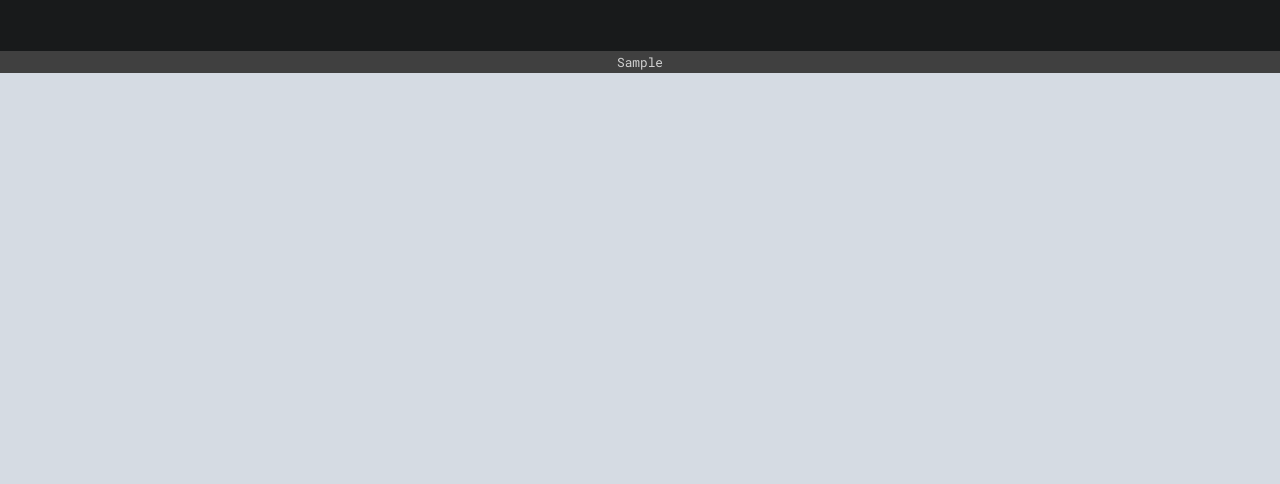
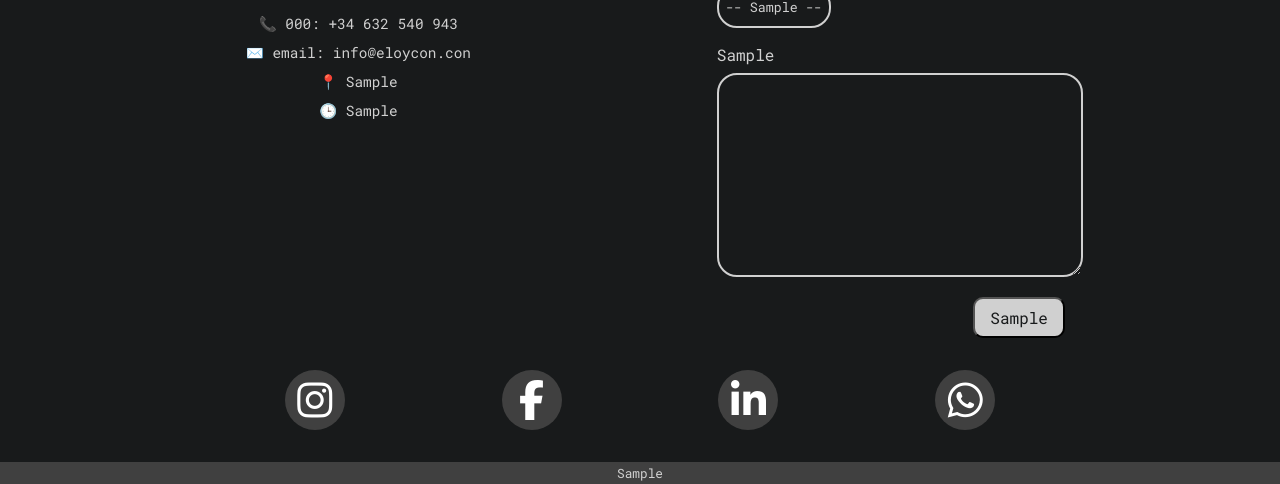
Before and after one commit to Jhon0507/eloycon, a Python web app: template app/templates/contacto.html in a window 1280 px wide. Shown: the part 1593-2077 px from the top of the page. Before the commit the page ends 1666 px from the top, so only its background shows below. Run offline with Jinja, Linux system fonts and the light colour scheme; the template is opened without the code that fills it: most values are stand-ins (such as "Sample title", 1, 10 or a date in 2020); grey boxes marked "Sample" are stand-in pictures; some libraries are stand-ins or nearby versions.

Commit message:
Agregar la funcionalidad al endpoint de contactos y agregar una tabla a la BBDD para guardar las peticiones

```diff
--- a/app/static/css/contacto.css
+++ b/app/static/css/contacto.css
@@ -2,7 +2,7 @@
 START STYLE CONTACT CONTENT
 */
 main {
-    margin: 4rem 0;
+    margin: 4rem 0 2rem 0;
     display: flex;
     justify-content: center;
 }
@@ -25,10 +25,118 @@ main {
 
 .container-info-contact {
     display: flex;
+    margin-top: 2rem;
+}
+
+.dates {
+    text-align: center;
+}
+
+.container-info-contact div:first-child {
+    display: flex;
+    flex-direction: column;
 }
 
 .container-info-contact div {
     width: 50%;
+}
+
+.container-info-contact div:first-child p {
+    margin: 5px 0;
+    font-size: .9rem;
+}
+
+.container-info-contact div:first-child iframe{
+    margin-bottom: 10px;
+}
+
+.form-contact {
+    display: flex;
+    flex-direction: column;
+    margin-left: 15%;
+}
+
+.form-contact div {
+    width: 80%;
+}
+
+.form-contact div:hover {
+    color: white;
+    border-color: white;
+}
+
+label {
+    text-transform: capitalize;
+    display: block;
+    margin-bottom: 8px;
+}
+
+input, select, textarea {
+    font-family: 'Roboto Mono';
+    margin-bottom: 1rem;
+    width: 100%;
+    background-color: #181a1b;
+    color: #d0d0d0;
+    outline: none;
+    border: 2px solid #d0d0d0;
+    border-radius: 20px;
+    padding: 10px 7px;
+}
+
+select {
+    width: fit-content;
+    appearance: none;
+}
+
+button[type="submit"] {
+    font-family: 'Roboto Mono';
+    font-size: 1rem;
+    float: right;
+    background-color: #d0d0d0;
+    color: #181a1b;
+    padding: 8px 15px;
+    border-radius: 10px;
+}
+
+button[type="submit"]:hover {
+    background-color: white;
+}
+
+.social-media-container {
+    margin-top: 2rem;
+    display: flex;
+    justify-content: space-evenly;
+}
+
+.social-media-container div {
+    background-color: #404040;
+    width: 60px;
+    height: 60px;
+    border-radius: 50%;
+    display: flex;
+    justify-content: center;
+    align-items: center;
+}
+
+.fa-instagram, .fa-facebook-f, .fa-linkedin-in, .fa-whatsapp {
+    font-size: 2.5rem;
+    color: white;
+}
+
+.container-instagram:hover {
+    background: linear-gradient(45deg, #f58529, #dd2a7b, #8134af, #515bd4);
+}
+
+.container-facebook:hover {
+    background-color: #1877F2;
+}
+
+.container-linkedin:hover {
+    background-color: #0A66C2;
+}
+
+.container-whatsapp:hover {
+    background-color: #25D366;
 }
 /*
 END STYLE CONTACT CONTENT
@@ -41,3 +149,13 @@ END STYLE CONTACT CONTENT
     justify-content: center;
     text-align: center;
 }
+
+.container-error {
+    margin-left: 25%;
+}
+
+#error {
+    text-align: center;
+    color: #FF6666;
+    font-weight: 300;
+}
--- a/app/static/css/footer.css
+++ b/app/static/css/footer.css
@@ -55,17 +55,19 @@ footer {
 }
 
 .fa-whatsapp {
-    margin-top: 5px;
+    width: 50px;
+    height: 50px;
+    margin-top: 1rem;
     padding: 10px;
-    background-color: #b1b1b1;
-    color: #278d46;
+    background-color: #278d46;
+    color: white;
     font-size: 3rem;
     border-radius: 50%;
 }
 
 .fa-whatsapp:hover {
-    background-color: #d0d0d0;
-    color: #25d366;
+    background-color: #25d366;
+    color: white;
     transform: scale(1.1);
 }
 /*
--- a/app/static/css/servicios.css
+++ b/app/static/css/servicios.css
@@ -175,14 +175,14 @@ START STYLE SECTION BUTTON
     margin-bottom: 10px;
     padding: 10px 5px;
     text-decoration: none;
-    color: black;
+    color: #d0d0d0;
     display: block;
     background-color: #5b5b5b;
     border-radius: 40px;
 }
 
 .container-btns-btn a:hover {
-    color: #d0d0d0;
+    color: white;
     transform: scale(1.1);
 }
 /*
--- /dev/null
+++ b/app/static/js/verify_form_contact.js
@@ -0,0 +1,46 @@
+const formInput = document.getElementById('form-contact');
+const nameInput = document.getElementById('name');
+const surnamesInput = document.getElementById('surnames');
+const emailInput = document.getElementById('email');
+const locationInput = document.getElementById('location')
+const serviceInput = document.getElementById('service');
+const ideaInput = document.getElementById('idea');
+const error = document.getElementById('error');
+const lang = document.documentElement.lang;
+
+function verifyForm(event) {
+    if (nameInput.value.trim() === '' || /\d/.test(nameInput.value)) {
+        nameInput.focus();
+        event.preventDefault();
+        error.innerText = lang === 'es' ? 'Completa tu nombre' : 'Complete your name';
+        return false;
+    } else if (surnamesInput.value.trim() === '' || /\d/.test(surnamesInput.value)) {
+        surnamesInput.focus();
+        event.preventDefault();
+        error.innerText = lang === 'es' ? 'Completa tus apellidos' : 'Complete your surnames';
+        return false;
+    } else if (emailInput.value.trim() === '' || !/^[^\s@]+@[^\s@]+\.[^\s@]+$/.test(emailInput.value)) {
+        emailInput.focus();
+        event.preventDefault();
+        error.innerText = lang === 'es' ? 'Revisa tu correo' : 'Review your email';
+        return false;
+    } else if (locationInput.value.trim() === '' || /\d/.test(locationInput.value)) {
+        locationInput.focus();
+        event.preventDefault();
+        error.innerText = lang === 'es' ? 'Introduce tu localidad' : 'Introduce your location';
+        return false;
+    } else if (serviceInput.value === '0') {
+        serviceInput.focus();
+        event.preventDefault();
+        error.innerText = lang === 'es' ? 'Selecciona un tipo de servicio' : 'Select your type service';
+        return false;
+    } else if (ideaInput.value.trim() === '') {
+        ideaInput.focus();
+        event.preventDefault();
+        error.innerText = lang === 'es' ? 'Explicanos tus ideas' : 'Explain your ideas';
+        return false;
+    }
+    return true;
+}
+
+formInput.addEventListener('submit', verifyForm);
--- a/app/templates/base.html
+++ b/app/templates/base.html
@@ -10,7 +10,6 @@
     <script src="https://kit.fontawesome.com/57ce1ec34c.js" crossorigin="anonymous"></script>
     <title>EloyCon</title>
     <link rel="stylesheet" href="{{ url_for('static', filename='css/base.css') }}">
-    <link rel="stylesheet" href="{{ url_for('static', filename='css/footer.css') }}">
     {% block style %}{% endblock %}
 </head>
 <body>
--- a/app/templates/contacto.html
+++ b/app/templates/contacto.html
@@ -6,44 +6,50 @@
 {% block content %}
     {% include "carrusel.html" %}
     <main>
-
         <div class="container-contact">
             <h2>{{ content['contacto_titulo'] }}</h2>
             <p>{{ content['contacto_description'] }}</p>
             <div class="container-info-contact">
                 <div>
                     <iframe
-                    src="https://www.google.com/maps/embed?pb=!1m18!1m12!1m3!1d2042652.3989914302!2d31.656039407810546!3d0.6576887128807635!2m3!1f0!2f0!3f0!3m2!1i1024!2i768!4f13.1!3m3!1m2!1s0x1771a69f6499f945%3A0x874155ce43014549!2sUganda!5e0!3m2!1sca!2ses!4v1746630453219!5m2!1sca!2ses"
-                    width="100%"
-                    height="400px"
-                    style="border:0;"
-                    allowfullscreen=""
-                    loading="lazy"
-                    referrerpolicy="no-referrer-when-downgrade">
+                        src="https://www.google.com/maps/embed?pb=!1m18!1m12!1m3!1d914.2460411472623!2d2.6784142521950534!3d39.57888515475607!2m3!1f0!2f0!3f0!3m2!1i1024!2i768!4f13.1!3m3!1m2!1s0x12979300884a8fa7%3A0xc46ae12131985c36!2sFormaci%C3%B3%20Professional%20Dual%20Sant%20Josep%20Obrer!5e0!3m2!1ses!2ses!4v1746645359345!5m2!1ses!2ses"
+                        width="100%"
+                        height="400"
+                        style="border:0;"
+                        allowfullscreen=""
+                        loading="lazy"
+                        referrerpolicy="no-referrer-when-downgrade">
                     </iframe>
+                    <p class="dates">📞 {{ content['contacto_info_telefono'] }}: +34 632 540 943</p>
+                    <p class="dates">✉️ email: info@eloycon.con</p>
+                    <p class="dates">📍 {{ content['contacto_info_oficina'] }}</p>
+                    <p class="dates">🕒 {{ content['contacto_info_horario'] }}</p>
                 </div>
                 <div>
-                    <form action="">
+                    <div class="container-error">
+                        <p id="error"></p>
+                    </div>
+                    <form action="{{ url_for('main.contacto') }}" method="post" id="form-contact" class="form-contact">
                         <div>
                             <label for="name">{{ content['contacto_name'] }}</label>
-                            <input type="text" name="name" id="name" required>
+                            <input type="text" name="name" id="name">
                         </div>
                         <div>
                             <label for="surnames">{{ content['contacto_apellidos'] }}</label>
-                            <input type="text" name="surnames" id="surnames" required>
+                            <input type="text" name="surnames" id="surnames">
                         </div>
                         <div>
                             <label for="email">{{ content['contacto_email'] }}</label>
-                            <input type="text" name="email" id="email" required>
+                            <input type="text" name="email" id="email">
                         </div>
                         <div>
                             <label for="location">{{ content['contacto_localidad'] }}</label>
-                            <input type="text" name="location" id="location" placeholder="Palma de Mallorca" required>
+                            <input type="text" name="location" id="location" placeholder="Palma de Mallorca">
                         </div>
                         <div>
                             <label for="service">{{ content['contacto_tipo_servicio'] }}</label>
                             <select name="service" id="service">
-                                <option value="0">{{ content['contacto_tipo_servicio_0'] }}</option>
+                                <option value="0">-- {{ content['contacto_tipo_servicio_0'] }} --</option>
                                 <option value="1">{{ content['contacto_tipo_servicio_1'] }}</option>
                                 <option value="2">{{ content['contacto_tipo_servicio_2'] }}</option>
                                 <option value="3">{{ content['contacto_tipo_servicio_3'] }}</option>
@@ -54,10 +60,19 @@
                         </div>
                         <div>
                             <label for="idea">{{ content['contacto_idea'] }}</label>
-                            <input type="textarea" name="idea" id="idea" required>
+                            <textarea name="idea" id="idea" rows="10" cols="10"></textarea>
+                        </div>
+                        <div>
+                            <button type="submit">{{ content['contacto_btn_enviar'] }}</button>
                         </div>
                     </form>
                 </div>
+            </div>
+            <div class="social-media-container">
+                <div class="container-instagram"><a href="https://www.instagram.com/"><i class="fa-brands fa-instagram"></i></a></div>
+                <div class="container-facebook"><a href="https://www.facebook.com/?locale=ca_ES"><i class="fa-brands fa-facebook-f"></i></a></div>
+                <div class="container-linkedin"><a href="https://es.linkedin.com/"><i class="fa-brands fa-linkedin-in"></i></a></div>
+                <div class="container-whatsapp"><a href="https://www.whatsapp.com/?lang=es"><i class="fa-brands fa-whatsapp"></i></a></div>
             </div>
         </div>
     </main>
@@ -68,6 +83,7 @@
     </footer>
 {% endblock %}
 {% block scripts %}
+<script src="{{ url_for('static', filename='js/verify_form_contact.js') }}"></script>
 <script src="{{ url_for('static', filename='js/carrusel.js') }}"></script>
 <script src="{{ url_for('static', filename='js/carrusel_phrases.js') }}"></script>
 {% endblock %}
--- a/app/templates/home.html
+++ b/app/templates/home.html
@@ -1,5 +1,6 @@
 {% extends "base.html" %}
 {% block style %}
+<link rel="stylesheet" href="{{ url_for('static', filename='css/footer.css') }}">
 <link rel="stylesheet" href="{{ url_for('static', filename='css/home.css') }}">
 <link rel="stylesheet" href="{{ url_for('static', filename='css/carrusel.css') }}">
 {% endblock %}
--- a/app/templates/nosotros.html
+++ b/app/templates/nosotros.html
@@ -1,5 +1,6 @@
 {% extends "base.html" %}
 {% block style %}
+<link rel="stylesheet" href="{{ url_for('static', filename='css/footer.css') }}">
 <link rel="stylesheet" href="{{ url_for('static', filename='css/nosotros.css') }}">
 <link rel="stylesheet" href="{{ url_for('static', filename='css/carrusel.css') }}">
 {% endblock %}
--- a/app/templates/proyecto.html
+++ b/app/templates/proyecto.html
@@ -1,5 +1,6 @@
 {% extends "base.html" %}
 {% block style %}
+<link rel="stylesheet" href="{{ url_for('static', filename='css/footer.css') }}">
 <link rel="stylesheet" href="{{ url_for('static', filename='css/carrusel.css') }}">
 <link rel="stylesheet" href="{{ url_for('static', filename='css/proyecto.css') }}">
 {% endblock %}
--- a/app/templates/proyecto_category.html
+++ b/app/templates/proyecto_category.html
@@ -1,5 +1,6 @@
 {% extends "base.html" %}
 {% block style %}
+<link rel="stylesheet" href="{{ url_for('static', filename='css/footer.css') }}">
 <link rel="stylesheet" href="{{ url_for('static', filename='css/carrusel.css') }}">
 <link rel="stylesheet" href="{{ url_for('static', filename='css/proyecto_category.css') }}">
 {% endblock %}
--- a/app/templates/proyectos.html
+++ b/app/templates/proyectos.html
@@ -1,5 +1,6 @@
 {% extends "base.html" %}
 {% block style %}
+<link rel="stylesheet" href="{{ url_for('static', filename='css/footer.css') }}">
 <link rel="stylesheet" href="{{ url_for('static', filename='css/proyectos.css') }}">
 <link rel="stylesheet" href="{{ url_for('static', filename='css/carrusel.css') }}">
 {% endblock %}
--- a/app/templates/servicios.html
+++ b/app/templates/servicios.html
@@ -1,5 +1,6 @@
 {% extends "base.html" %}
 {% block style %}
+<link rel="stylesheet" href="{{ url_for('static', filename='css/footer.css') }}">
 <link rel="stylesheet" href="{{ url_for('static', filename='css/servicios.css') }}">
 <link rel="stylesheet" href="{{ url_for('static', filename='css/carrusel.css') }}">
 {% endblock %}
```
Also changed, not shown: app/query.py (+7 -2 lines), app/routes.py (+14 -3 lines), app/sql/schema.sql (+11 -0 lines), requeriments.txt (+19 -1 lines).
